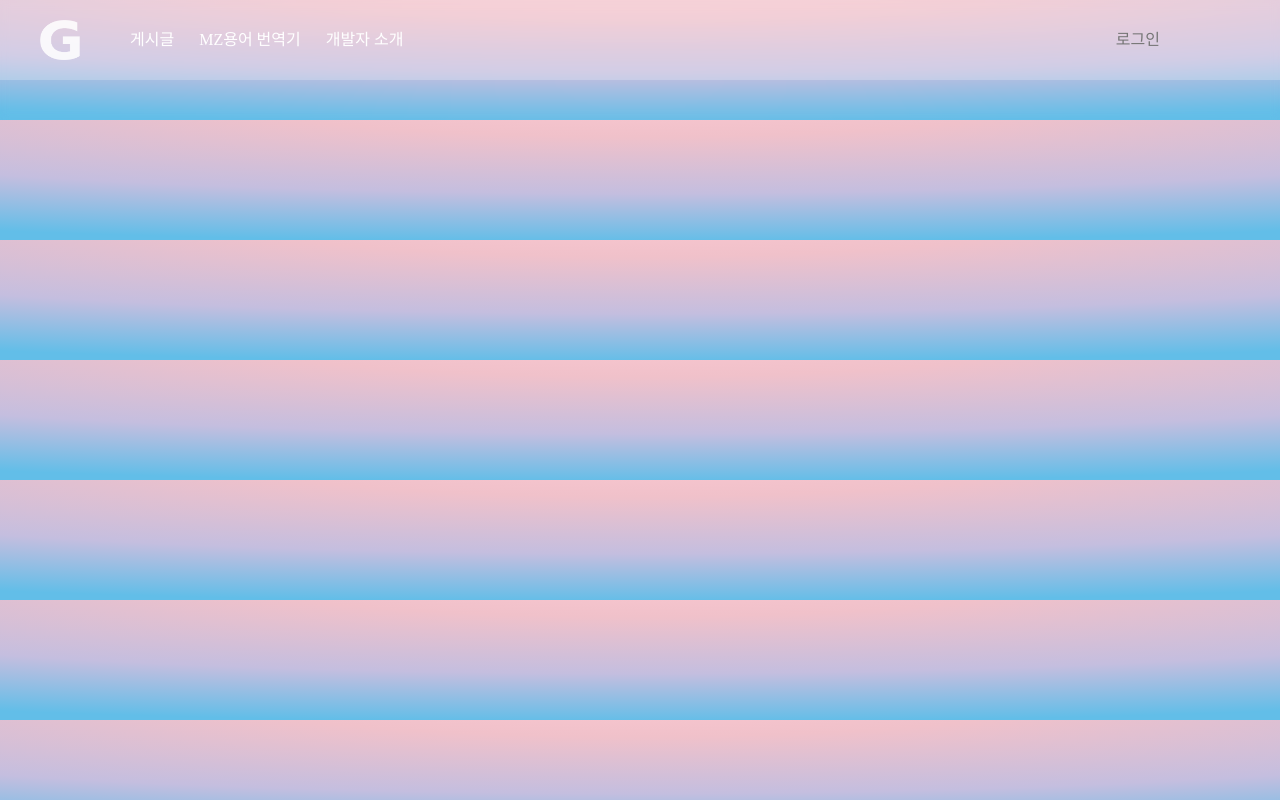
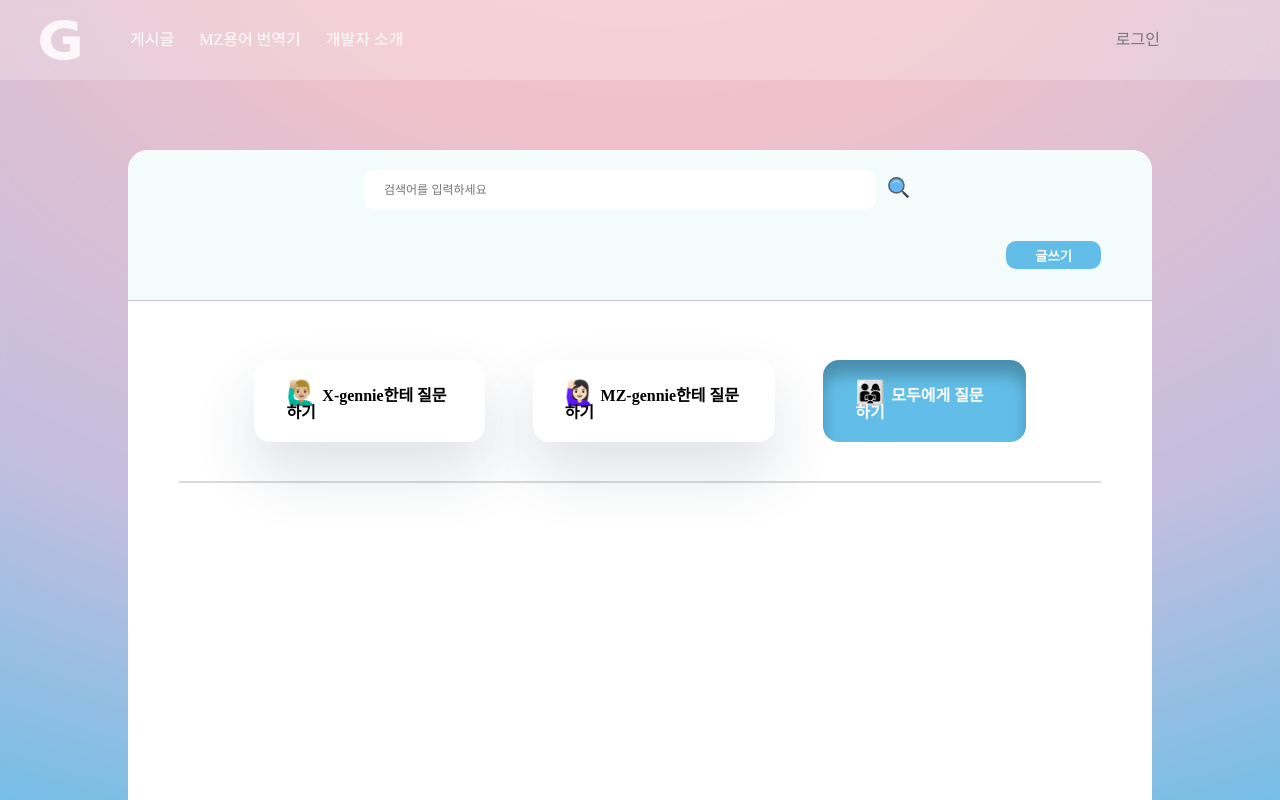
Before and after one commit to SMSH-2022/Frontend, a React (Create React App) app in the folder front/: page /Frontend/board/all in a window 1280 px wide. Shown: the top 800 px of the page. Built offline with nearby package versions, Linux system fonts and the light colour scheme.

Commit message:
Fix: url 수정

```diff
--- a/front/src/Router.js
+++ b/front/src/Router.js
@@ -10,11 +10,11 @@ function Router() {
   return (
     <BrowserRouter>
       <Routes>
-        <Route exact path="/" element={<MainPage/>} />
-        <Route exact path="/board/:category" element={<PostList/>}/>
-        <Route path="/upload" element={<Upload/>} />
-        <Route path="/post/:postId" element={<Post/>} />
-        <Route path="/inter" element={<Interpreter/>} />
+        <Route exact path="/Frontend/" element={<MainPage/>} />
+        <Route exact path="/Frontend/board/:category" element={<PostList/>}/>
+        <Route path="/Frontend/upload" element={<Upload/>} />
+        <Route path="/Frontend/post/:postId" element={<Post/>} />
+        <Route path="/Frontend/inter" element={<Interpreter/>} />
       </Routes>
     </BrowserRouter>
   );
--- a/front/src/components/TopBar.js
+++ b/front/src/components/TopBar.js
@@ -46,10 +46,10 @@ const Button  = styled(Menu)`
 function TopBar() {
     return (
       <Box>
-        <Logo src={imgLogo} onClick={() => window.location.href = '/'}/>
+        <Logo src={imgLogo} onClick={() => window.location.href = '/Frontend/'}/>
         <Menus>
-          <Menu href='/board/tox'>게시글</Menu>
-          <Menu href='/inter'>MZ용어 번역기</Menu>
+          <Menu href='/Frontend/board/tox'>게시글</Menu>
+          <Menu href='/Frontend/inter'>MZ용어 번역기</Menu>
           <Menu>개발자 소개</Menu>
         </Menus>
         <Button>로그인</Button>
--- a/front/src/routes/PostList.js
+++ b/front/src/routes/PostList.js
@@ -150,18 +150,18 @@ const PostList = () => {
                         <SearchBar placeholder='검색어를 입력하세요' value={keyword} onChange={(e) => setKeyword(e.target.value)}/>
                         <FcSearch onClick={onClickSearch} style={{width: '25px', height: '25px', cursor: 'pointer', padding: '5px', marginLeft: '5px'}}/>
                     </div>
-                    <WriteButton onClick={() => window.location.href = '/upload'}>글쓰기</WriteButton>
+                    <WriteButton onClick={() => window.location.href = '/Frontend/upload'}>글쓰기</WriteButton>
                 </div>
                 <div style={{ display: 'flex', flexDirection: 'row', margin: '5% 10% 3% 10%', justifyContent: 'center'}}>
-                    <StyledLink isSelected={category === "tox" ? true : false} href="/board/tox">
+                    <StyledLink isSelected={category === "tox" ? true : false} href="/Frontend/board/tox">
                         <span style={{ fontSize: 'x-large' }}>🙋🏼‍♂️ </span>
                         <span style={{ fontSize: 'medium', fontWeight: 'bold'}}>X-gennie한테 질문하기</span>
                     </StyledLink>
-                    <StyledLink isSelected={category === "tomz" ? true : false} href="/board/tomz">
+                    <StyledLink isSelected={category === "tomz" ? true : false} href="/Frontend/board/tomz">
                         <span style={{ fontSize: 'x-large' }}>🙋🏻‍♀️‍️ </span>
                         <span style={{ fontSize: 'medium', fontWeight: 'bold'}}>MZ-gennie한테 질문하기</span>
                     </StyledLink>
-                    <StyledLink isSelected={category === "all" ? true : false} href="/board/all">
+                    <StyledLink isSelected={category === "all" ? true : false} href="/Frontend/board/all">
                         <span style={{ fontSize: 'x-large' }}>👨‍👩‍👧 </span>
                         <span style={{ fontSize: 'medium', fontWeight: 'bold'}}>모두에게 질문하기</span>
                     </StyledLink>
--- a/front/src/routes/Upload.js
+++ b/front/src/routes/Upload.js
@@ -125,7 +125,7 @@ function Upload() {
             const jsonRes = await res.json();
             console.log('응답 : ', jsonRes);
           }).catch((e) => console.log(e));
-          //window.location.href = `/post/${postId}`;
+          //window.location.href = `/Frontend/post/${postId}`;
     }
 
     return (
```
